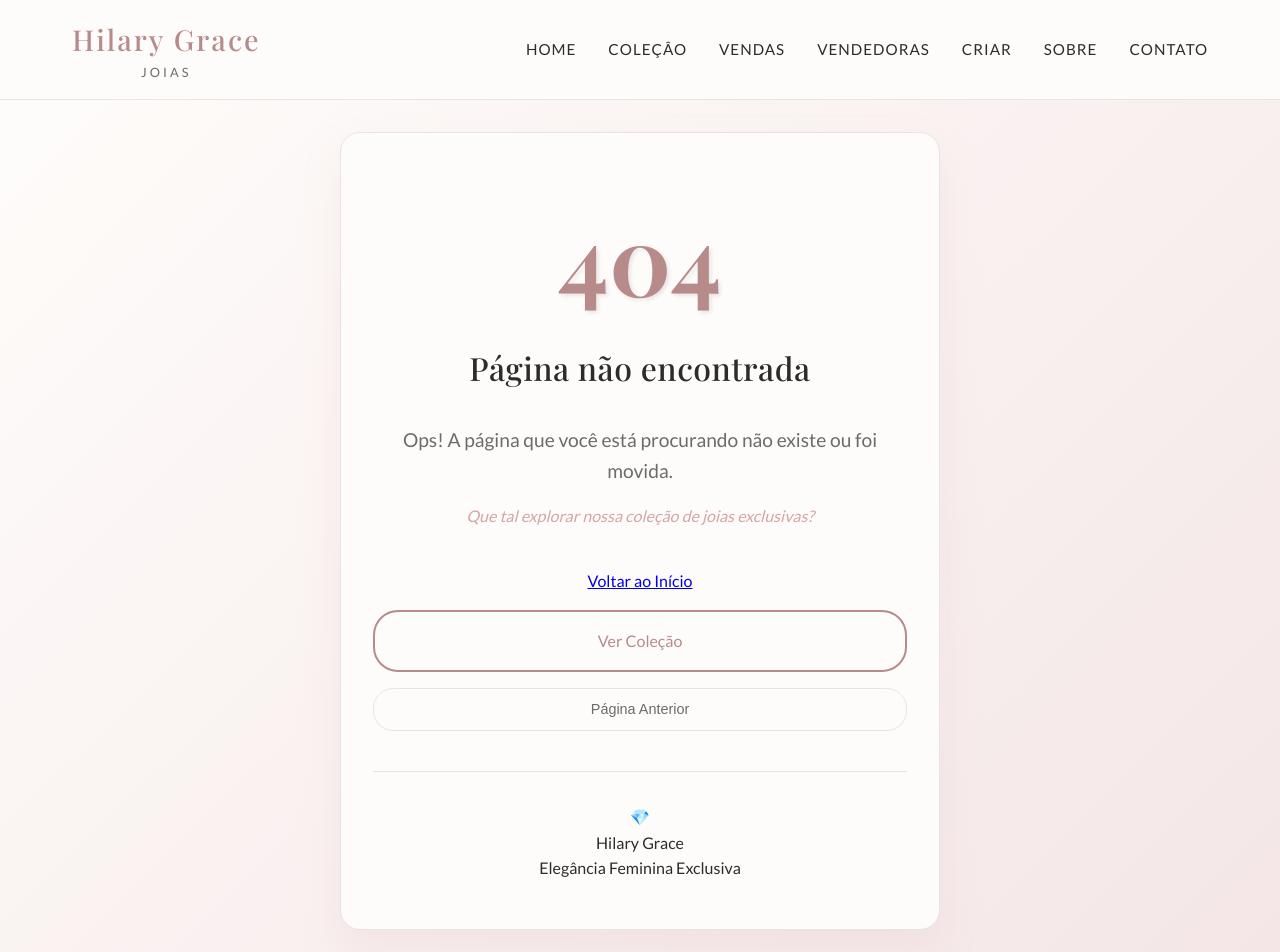
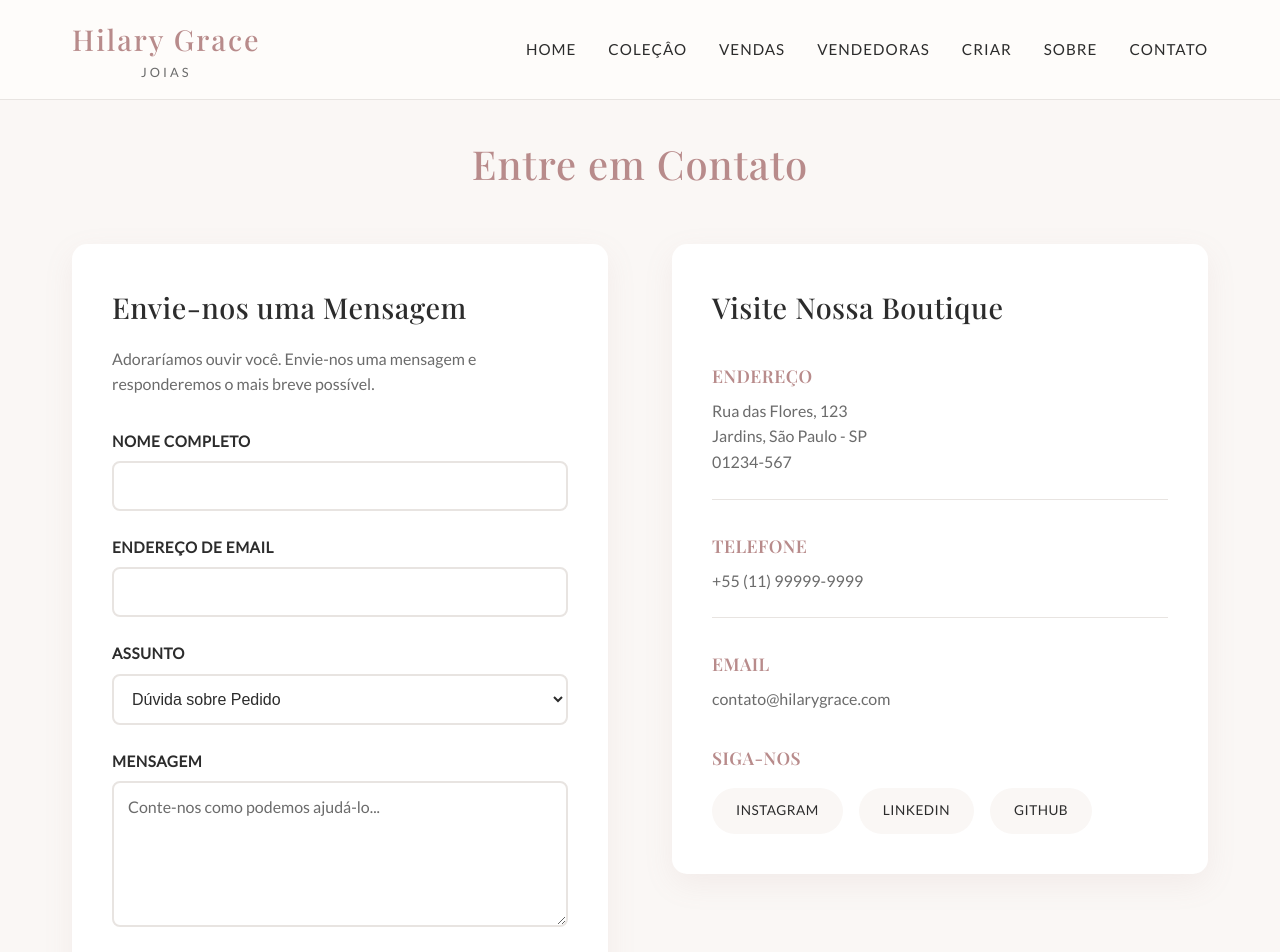
Before and after one commit to Julianeves01/front-hilaryGrace, a Next.js app: page /contato in a window 1280 px wide. Before the commit this address had no page. Shown: the top 952 px of the page. Built offline with nearby package versions, Linux system fonts and the light colour scheme.

Commit message:
ajuste da página de contatos (erro de commit)

```diff
--- /dev/null
+++ b/src/app/contato/page.jsx
@@ -0,0 +1,145 @@
+"use client"
+import { useState } from "react"
+import styles from "../../styles/contato.module.css"
+
+export default function Contato() {
+    const [formData, setFormData] = useState({
+        name: "",
+        email: "",
+        subject: "",
+        message: ""
+    })
+    const [isSubmitting, setIsSubmitting] = useState(false)
+    const [submitMessage, setSubmitMessage] = useState("")
+
+    const handleChange = (e) => {
+        setFormData({
+            ...formData,
+            [e.target.name]: e.target.value
+        })
+    }
+
+    const handleSubmit = async (e) => {
+        e.preventDefault()
+        setIsSubmitting(true)
+
+        // Simula um pequeno delay para parecer real
+        setTimeout(() => {
+            setSubmitMessage('Obrigado pela sua mensagem! Entraremos em contato em breve.')
+            setFormData({ name: '', email: '', subject: '', message: '' })
+            setIsSubmitting(false)
+        }, 1000)
+    }
+    return (
+        <div className={styles.contatoPage}>
+            <div className={styles.container}>
+                <h1 className={styles.sectionTitle}>Entre em Contato</h1>
+
+                <div className={styles.contatoContent}>
+                    <div className={styles.contactFormSection}>
+                        <h2>Envie-nos uma Mensagem</h2>
+                        <p>Adoraríamos ouvir você. Envie-nos uma mensagem e responderemos o mais breve possível.</p>
+
+                        <form onSubmit={handleSubmit} className={styles.contactForm}>
+                            <div className={styles.formGroup}>
+                                <label htmlFor="name">Nome Completo</label>
+                                <input
+                                    type="text"
+                                    id="name"
+                                    name="name"
+                                    value={formData.name}
+                                    onChange={handleChange}
+                                    required
+                                />
+                            </div>
+
+                            <div className={styles.formGroup}>
+                                <label htmlFor="email">Endereço de Email</label>
+                                <input
+                                    type="email"
+                                    id="email"
+                                    name="email"
+                                    value={formData.email}
+                                    onChange={handleChange}
+                                    required
+                                />
+                            </div>
+
+                            <div className={styles.formGroup}>
+                                <label htmlFor="subject">Assunto</label>
+                                <select
+                                    id="subject"
+                                    name="subject"
+                                    value={formData.subject}
+                                    onChange={handleChange}
+                                    required
+                                >
+                                    <option value="order">Dúvida sobre Pedido</option>
+                                    <option value="returns">Devoluções e Trocas</option>
+                                    <option value="other">Outro</option>
+                                </select>
+                            </div>
+
+                            <div className={styles.formGroup}>
+                                <label htmlFor="message">Mensagem</label>
+                                <textarea
+                                    id="message"
+                                    name="message"
+                                    rows="6"
+                                    value={formData.message}
+                                    onChange={handleChange}
+                                    placeholder="Conte-nos como podemos ajudá-lo..."
+                                    required
+                                ></textarea>
+                            </div>
+
+                            <button
+                                type="submit"
+                                className={styles.btnPrimary}
+                                disabled={isSubmitting}
+                            >
+                                {isSubmitting ? 'Enviando...' : 'Enviar Mensagem'}
+                            </button>
+
+                            {submitMessage && (
+                                <p className={`${styles.submitMessage} ${styles.success}`}>
+                                    {submitMessage}
+                                </p>
+                            )}
+                        </form>
+                    </div>
+
+                    <div className={styles.contactInfoSection}>
+                        <h2>Visite Nossa Boutique</h2>
+
+                        <div className={styles.contactInfo}>
+                            <div className={styles.infoItem}>
+                                <h3>Endereço</h3>
+                                <p>Rua das Flores, 123<br />Jardins, São Paulo - SP<br />01234-567</p>
+                            </div>
+
+                            <div className={styles.infoItem}>
+                                <h3>Telefone</h3>
+                                <p>+55 (11) 99999-9999</p>
+                            </div>
+
+                            <div className={styles.infoItem}>
+                                <h3>Email</h3>
+                                <p>contato@hilarygrace.com</p>
+                            </div>
+                        </div>
+
+                        <div className={styles.socialMedia}>
+                            <h3>Siga-nos</h3>
+                            <div className={styles.socialLinks}>
+                                <a href="#" className={styles.socialLink}>Instagram</a>
+                                <a href="#" className={styles.socialLink}>Linkedin</a>
+                                <a href="#" className={styles.socialLink}>GitHub</a>
+                            </div>
+                        </div>
+                    </div>
+                </div>
+            </div>
+        </div>
+    )
+}
```
